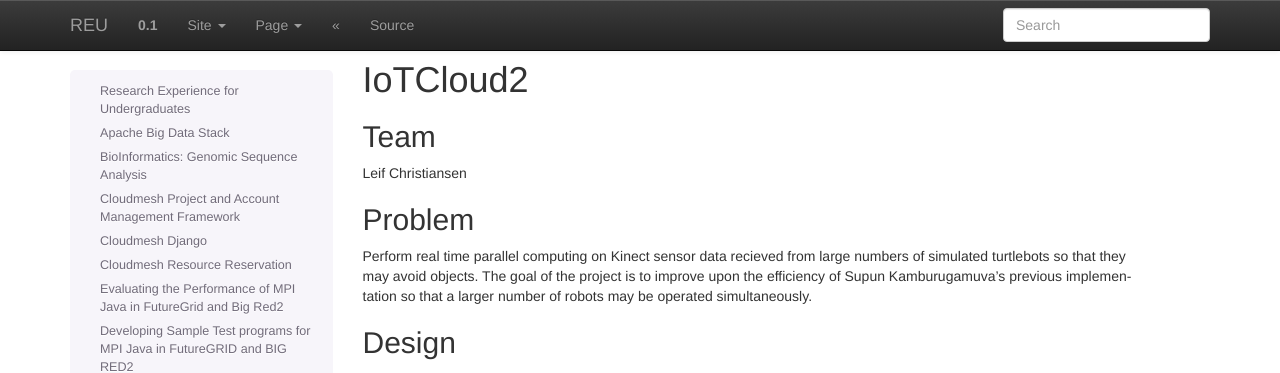
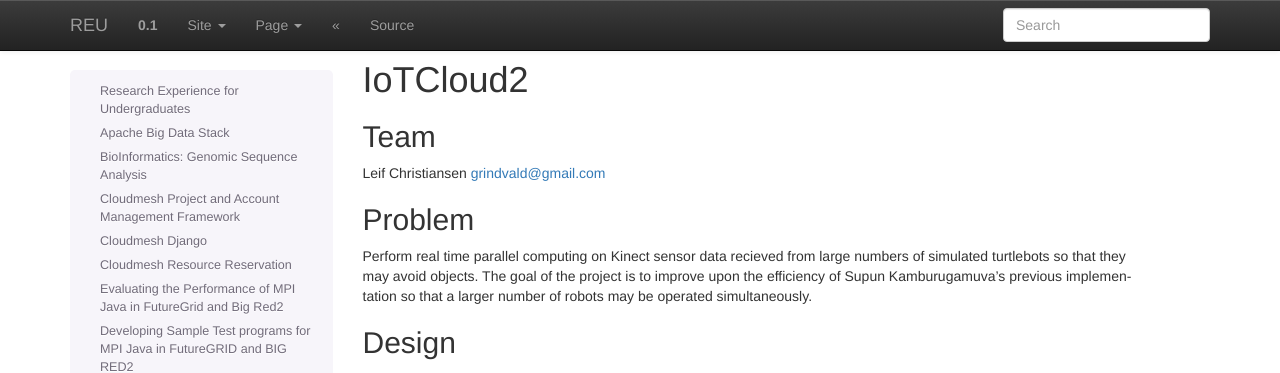
Before and after one commit to cloudmesh-project/reu-2014, a Sphinx documentation site: the page built from doc/source/projects/robotics.rst, in a window 1280 px wide and 900 px high. Shown: the top 373 px of the window. Built offline with Sphinx 7.4.7, drawn with Linux system fonts in a browser that asks for light colours.

Commit message:
Update robotics.rst

```diff
--- a/doc/source/projects/robotics.rst
+++ b/doc/source/projects/robotics.rst
@@ -3,7 +3,7 @@ IoTCloud2
 
 Team
 ----------------------------------------------------------------------
-Leif Christiansen
+Leif Christiansen grindvald@gmail.com
 
 Problem
 ----------------------------------------------------------------------
```
